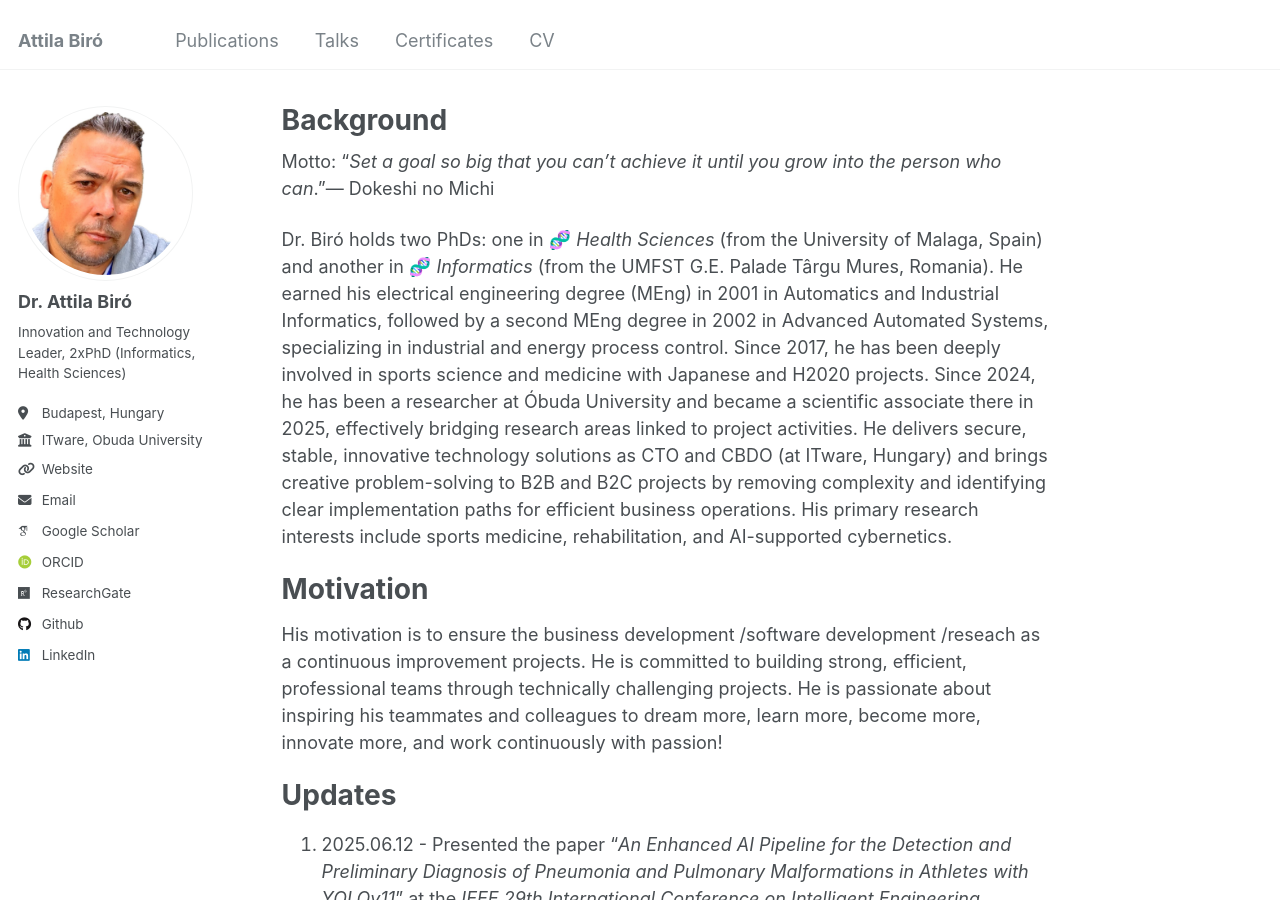
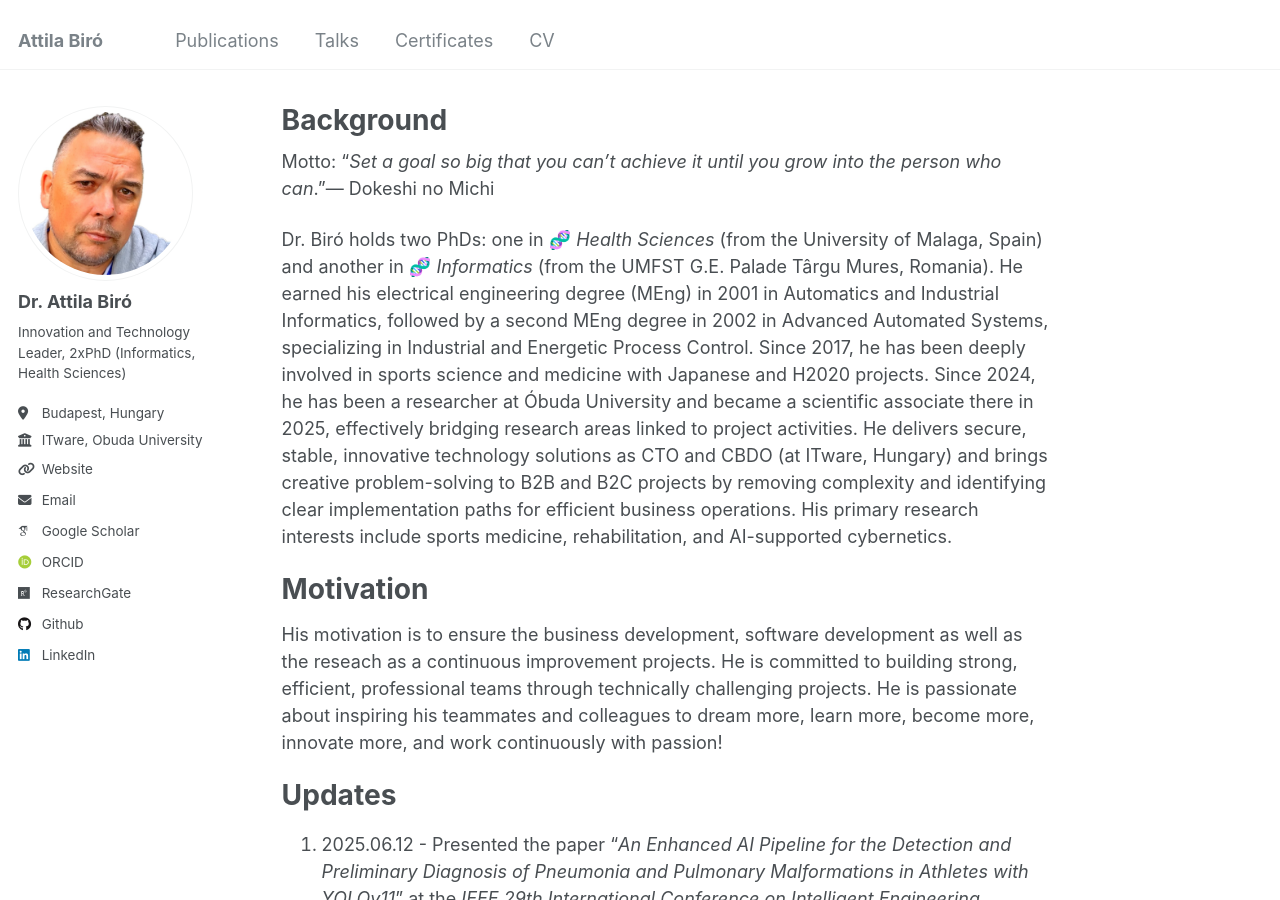
Before and after one commit to biroka/biroka.github.io, a Jekyll site: the page built from _pages/about.md, in a window 1280 px wide and 900 px high. Built offline with Jekyll 4.4.1, drawn with Linux system fonts in a browser that asks for light colours; some web fonts are replaced.

Commit message:
Update about.md

```diff
--- a/_pages/about.md
+++ b/_pages/about.md
@@ -9,11 +9,11 @@ redirect_from:
 
 Motto: "_Set a goal so big that you can't achieve it until you grow into the person who can_."—  Dokeshi no Michi
 
-Dr. Biró holds two PhDs: one in 🧬 _Health Sciences_ (from the University of Malaga, Spain) and another in 🧬 _Informatics_ (from the UMFST G.E. Palade Târgu Mures, Romania). He earned his electrical engineering degree (MEng) in 2001 in Automatics and Industrial Informatics, followed by a second MEng degree in 2002 in Advanced Automated Systems, specializing in industrial and energy process control. Since 2017, he has been deeply involved in sports science and medicine with Japanese and H2020 projects. Since 2024, he has been a researcher at Óbuda University and became a scientific associate there in 2025, effectively bridging research areas linked to project activities. He delivers secure, stable, innovative technology solutions as CTO and CBDO (at ITware, Hungary) and brings creative problem-solving to B2B and B2C projects by removing complexity and identifying clear implementation paths for efficient business operations. His primary research interests include sports medicine, rehabilitation, and AI-supported cybernetics.
+Dr. Biró holds two PhDs: one in 🧬 _Health Sciences_ (from the University of Malaga, Spain) and another in 🧬 _Informatics_ (from the UMFST G.E. Palade Târgu Mures, Romania). He earned his electrical engineering degree (MEng) in 2001 in Automatics and Industrial Informatics, followed by a second MEng degree in 2002 in Advanced Automated Systems, specializing in Industrial and Energetic Process Control. Since 2017, he has been deeply involved in sports science and medicine with Japanese and H2020 projects. Since 2024, he has been a researcher at Óbuda University and became a scientific associate there in 2025, effectively bridging research areas linked to project activities. He delivers secure, stable, innovative technology solutions as CTO and CBDO (at ITware, Hungary) and brings creative problem-solving to B2B and B2C projects by removing complexity and identifying clear implementation paths for efficient business operations. His primary research interests include sports medicine, rehabilitation, and AI-supported cybernetics.
 
 Motivation
 ======
-His motivation is to ensure the business development /software development /reseach as a continuous improvement projects. He is committed to building strong, efficient, professional teams through technically challenging projects. He is passionate about inspiring his teammates and colleagues to dream more, learn more, become more, innovate more, and work continuously with passion!
+His motivation is to ensure the business development, software development as well as the reseach as a continuous improvement projects. He is committed to building strong, efficient, professional teams through technically challenging projects. He is passionate about inspiring his teammates and colleagues to dream more, learn more, become more, innovate more, and work continuously with passion!
 
 Updates
 ======
```
